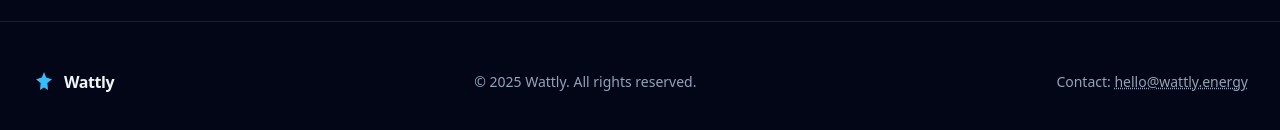
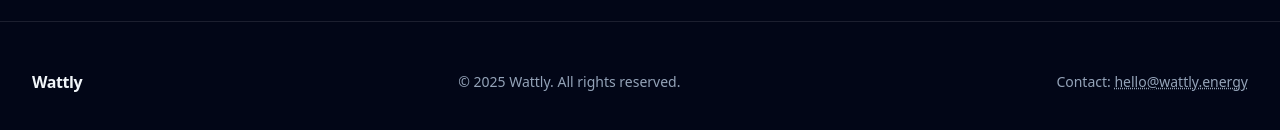
Before and after one commit to jpedersen-pedgroup/wattly, a plain HTML site: page index.html in a window 1280 px wide. Shown: the part 3404-3534 px from the top of the page. Drawn offline with nearby package versions, Linux system fonts and the light colour scheme.

Commit message:
Update index.html

```diff
--- a/index.html
+++ b/index.html
@@ -420,9 +420,6 @@
     <div class="mx-auto max-w-7xl px-4 sm:px-6 lg:px-8 py-12">
       <div class="flex flex-col gap-6 sm:flex-row sm:items-center sm:justify-between">
         <div class="flex items-center gap-2">
-          <svg width="24" height="24" viewBox="0 0 24 24" fill="none" xmlns="http://www.w3.org/2000/svg" aria-hidden="true">
-            <path d="M12 2l2.2 5.6L20 9.2l-4.6 3.9L16 20l-4-2.6L8 20l.6-6.9L4 9.2l5.8-1.6L12 2z" fill="#38bdf8"/>
-          </svg>
           <span class="font-semibold tracking-tight">Wattly</span>
         </div>
         <p class="text-sm text-slate-400">© <span id="y"></span> Wattly. All rights reserved.</p>
```
